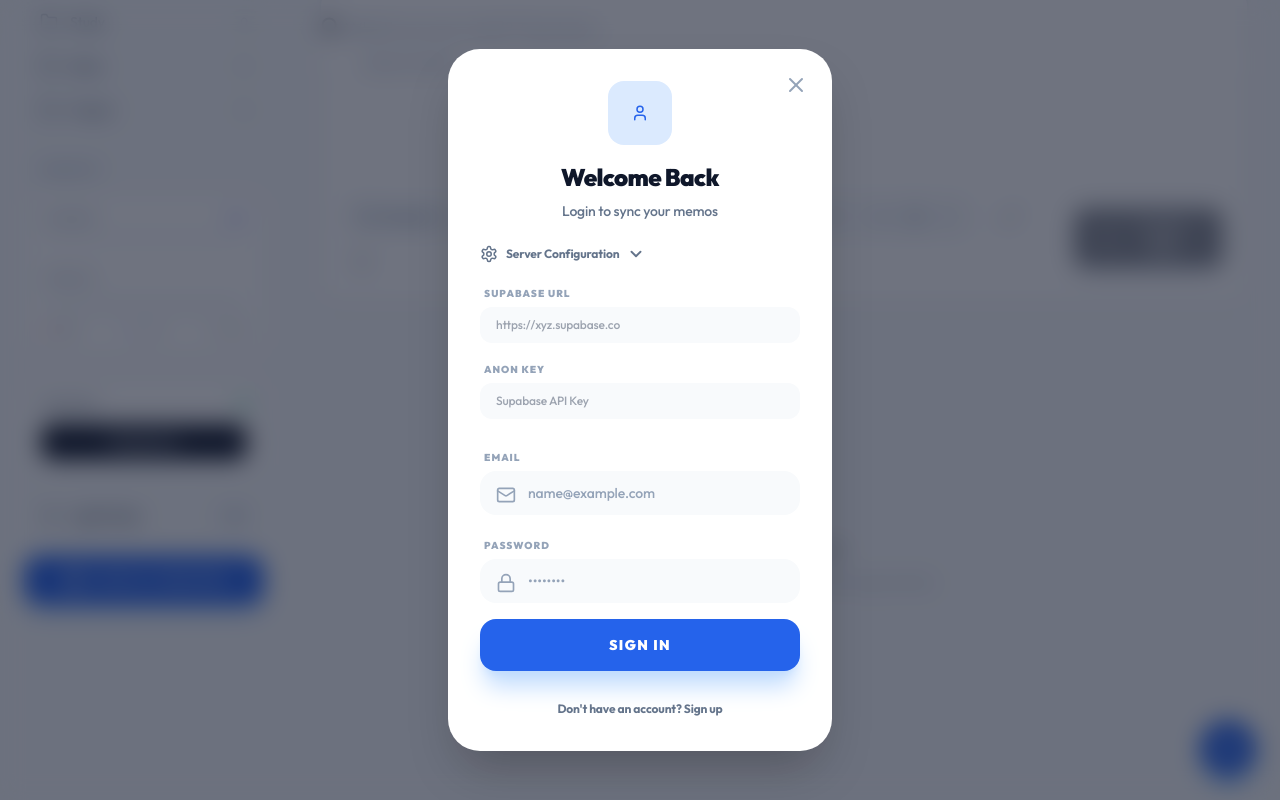
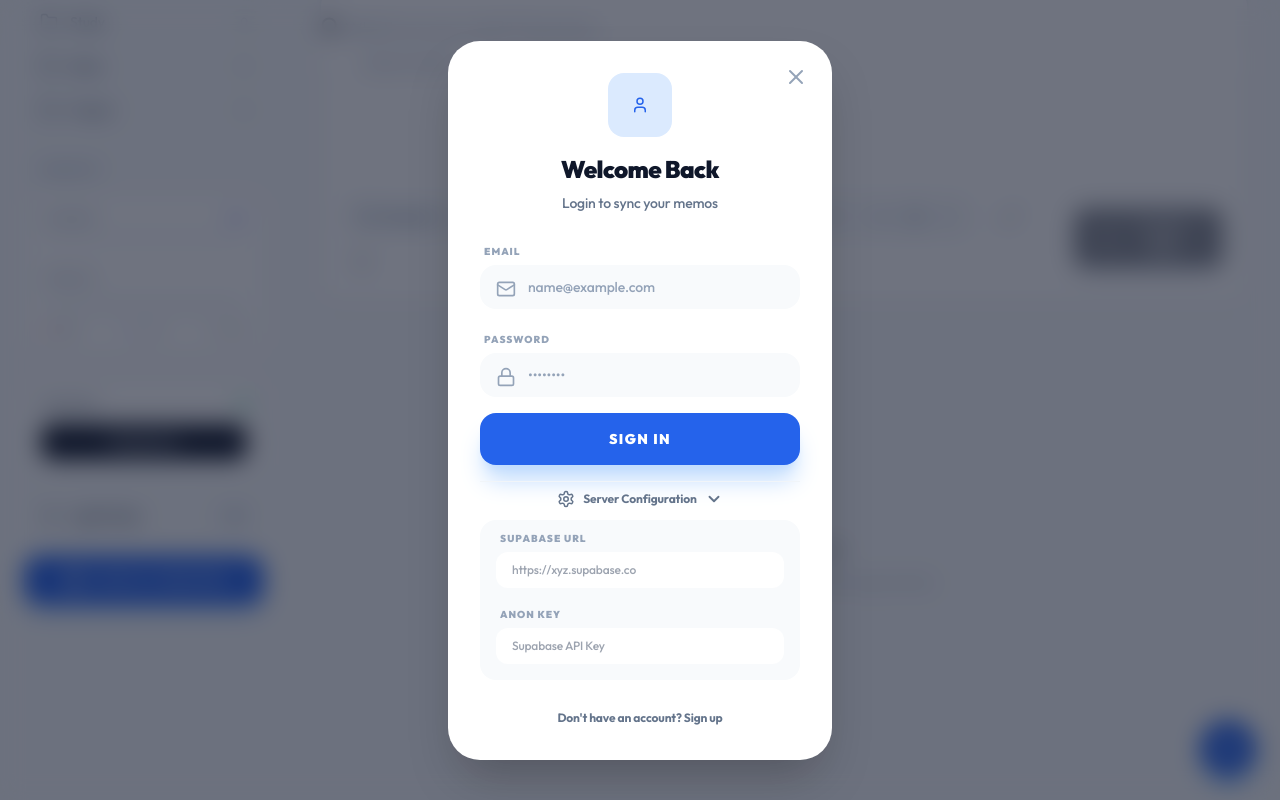
Before and after one commit to 821920046/Smart-Assistant, a React (Vite) app: page / in a window 1280 px wide. Both pictures are taken after a click on the button "Manage Sync". Shown: the part 171-971 px from the top of the page. Built offline with nearby package versions, Linux system fonts and the light colour scheme.

Commit message:
Update AuthModal.tsx

```diff
--- a/components/AuthModal.tsx
+++ b/components/AuthModal.tsx
@@ -86,45 +86,6 @@ const AuthModal: React.FC<AuthModalProps> = ({ onClose }) => {
               </div>
             )}
 
-            <div className="space-y-3 pb-2">
-               <button
-                 type="button"
-                 onClick={() => setShowConfig(!showConfig)}
-                 className="flex items-center gap-2 text-xs font-bold text-slate-500 hover:text-blue-600 dark:text-slate-400 transition-colors w-full"
-               >
-                 <Icons.Settings className="w-3 h-3" />
-                 <span>Server Configuration</span>
-                 <Icons.ChevronDown className={`w-3 h-3 ml-auto transition-transform ${showConfig ? 'rotate-180' : ''}`} />
-               </button>
-
-               {showConfig && (
-                 <div className="space-y-3 pt-1 animate-card">
-                   <div className="space-y-1">
-                     <label className="text-[10px] font-black text-slate-400 uppercase tracking-widest px-1">Supabase URL</label>
-                     <input
-                       type="text"
-                       value={supabaseUrl}
-                       onChange={(e) => setSupabaseUrl(e.target.value)}
-                       className="w-full px-4 py-2.5 bg-slate-50 dark:bg-slate-900/50 border-none rounded-xl text-xs font-medium text-slate-900 dark:text-white outline-none focus:ring-2 focus:ring-blue-500/20"
-                       placeholder="https://xyz.supabase.co"
-                       required
-                     />
-                   </div>
-                   <div className="space-y-1">
-                     <label className="text-[10px] font-black text-slate-400 uppercase tracking-widest px-1">Anon Key</label>
-                     <input
-                       type="password"
-                       value={supabaseKey}
-                       onChange={(e) => setSupabaseKey(e.target.value)}
-                       className="w-full px-4 py-2.5 bg-slate-50 dark:bg-slate-900/50 border-none rounded-xl text-xs font-medium text-slate-900 dark:text-white outline-none focus:ring-2 focus:ring-blue-500/20"
-                       placeholder="Supabase API Key"
-                       required
-                     />
-                   </div>
-                 </div>
-               )}
-            </div>
-
             <div className="space-y-1">
               <label className="text-[10px] font-black text-slate-400 uppercase tracking-widest px-1">Email</label>
               <div className="relative">
@@ -164,6 +125,45 @@ const AuthModal: React.FC<AuthModalProps> = ({ onClose }) => {
               {loading && <Icons.Loader className="w-4 h-4 animate-spin" />}
               {isLogin ? 'Sign In' : 'Create Account'}
             </button>
+
+            <div className="space-y-3 pt-2 border-t border-slate-100 dark:border-slate-700/50">
+               <button
+                 type="button"
+                 onClick={() => setShowConfig(!showConfig)}
+                 className="flex items-center gap-2 text-xs font-bold text-slate-500 hover:text-blue-600 dark:text-slate-400 transition-colors w-full justify-center"
+               >
+                 <Icons.Settings className="w-3 h-3" />
+                 <span>Server Configuration</span>
+                 <Icons.ChevronDown className={`w-3 h-3 transition-transform ${showConfig ? 'rotate-180' : ''}`} />
+               </button>
+
+               {showConfig && (
+                 <div className="space-y-3 pt-1 animate-card bg-slate-50 dark:bg-slate-900/30 p-4 rounded-2xl">
+                   <div className="space-y-1">
+                     <label className="text-[10px] font-black text-slate-400 uppercase tracking-widest px-1">Supabase URL</label>
+                     <input
+                       type="text"
+                       value={supabaseUrl}
+                       onChange={(e) => setSupabaseUrl(e.target.value)}
+                       className="w-full px-4 py-2.5 bg-white dark:bg-slate-800 border-none rounded-xl text-xs font-medium text-slate-900 dark:text-white outline-none focus:ring-2 focus:ring-blue-500/20"
+                       placeholder="https://xyz.supabase.co"
+                       required
+                     />
+                   </div>
+                   <div className="space-y-1">
+                     <label className="text-[10px] font-black text-slate-400 uppercase tracking-widest px-1">Anon Key</label>
+                     <input
+                       type="password"
+                       value={supabaseKey}
+                       onChange={(e) => setSupabaseKey(e.target.value)}
+                       className="w-full px-4 py-2.5 bg-white dark:bg-slate-800 border-none rounded-xl text-xs font-medium text-slate-900 dark:text-white outline-none focus:ring-2 focus:ring-blue-500/20"
+                       placeholder="Supabase API Key"
+                       required
+                     />
+                   </div>
+                 </div>
+               )}
+            </div>
           </form>
 
           <div className="mt-6 text-center">
```
